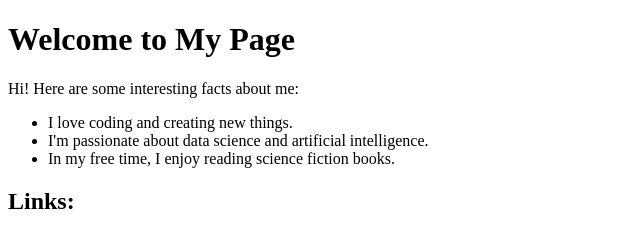
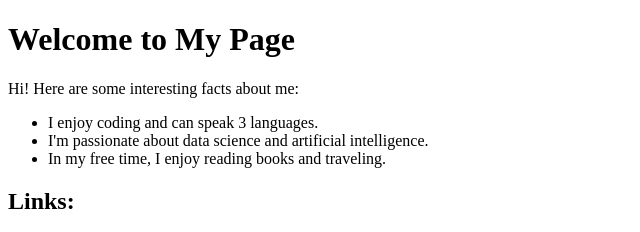
Before and after one commit to EGJ17/HTML-Website, a plain HTML site: page index.html in a window 1280 px wide. Shown: the top 232 px of the page, 0-640 px from the left. Drawn offline with Linux system fonts and the light colour scheme.

Commit message:
index.html

```diff
--- a/index.html
+++ b/index.html
@@ -7,9 +7,9 @@
     <h1>Welcome to My Page</h1>
     <p>Hi! Here are some interesting facts about me:</p>
     <ul>
-        <li>I love coding and creating new things.</li>
+        <li>I enjoy coding and can speak 3 languages.</li>
         <li>I'm passionate about data science and artificial intelligence.</li>
-        <li>In my free time, I enjoy reading science fiction books.</li>
+        <li>In my free time, I enjoy reading books and traveling.</li>
     </ul>
 
     <h2>Links:</h2>
```
